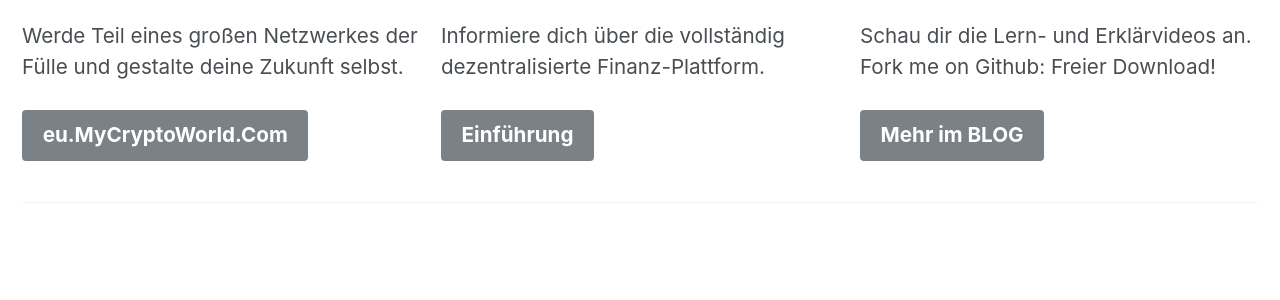
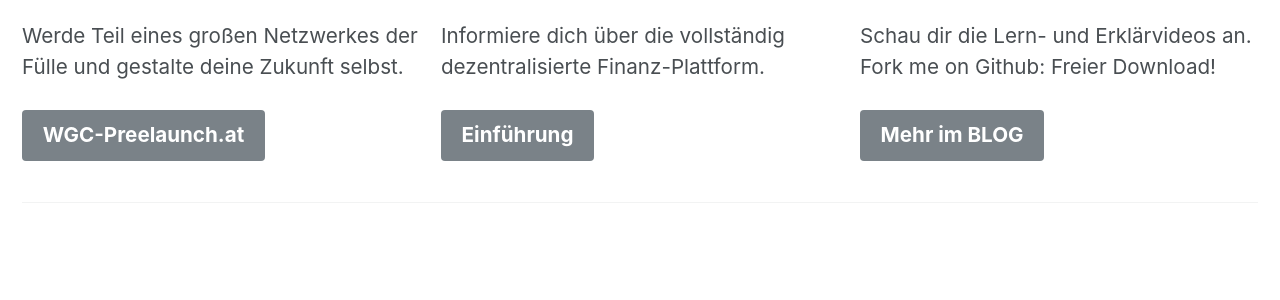
Before and after one commit to infinity-economics/WhitePaper, a Jekyll site: the page built from _pages/home.md, in a window 1280 px wide. Shown: the part 1292-1592 px from the top of the page. Built offline with Jekyll 4.4.1, drawn with Linux system fonts in a browser that asks for light colours.

Commit message:
Update home.md

```diff
--- a/_pages/home.md
+++ b/_pages/home.md
@@ -15,8 +15,8 @@ feature_row:
     alt: "customizable"
     title: "Office"
     excerpt: "Werde Teil eines großen Netzwerkes der Fülle und gestalte deine Zukunft selbst."
-    url: "https://eu.MyCryptoWorld.com/"
-    btn_label: "eu.MyCryptoWorld.Com"
+    url: "http://WGC-Preelaunch.at/"
+    btn_label: "WGC-Preelaunch.at"
   - image_path: /assets/images/mm-responsive-feature.png
     alt: "fully responsive"
     title: "Einführung"
```
